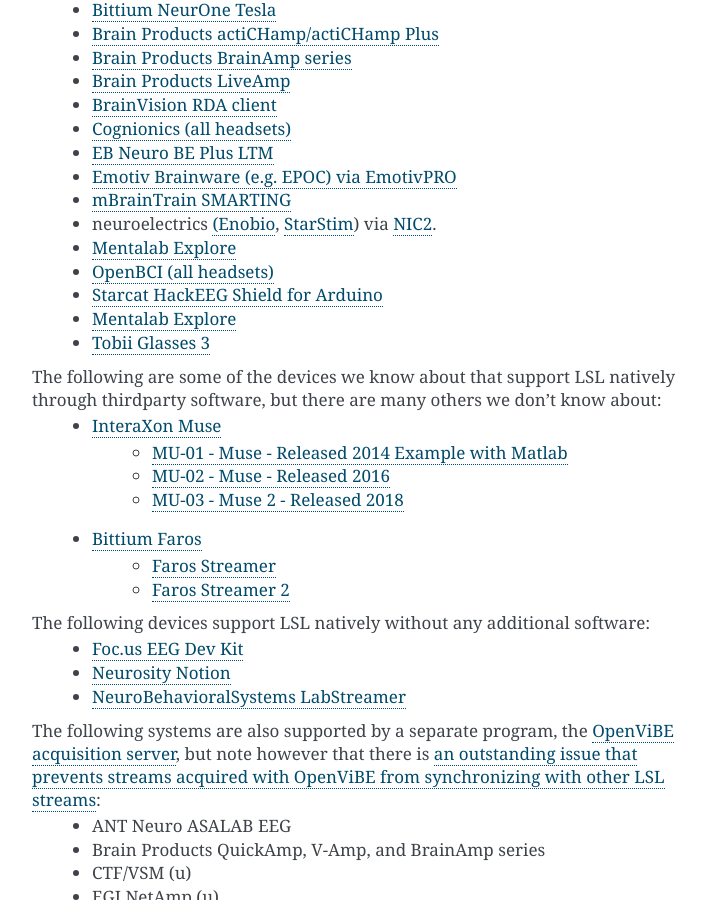
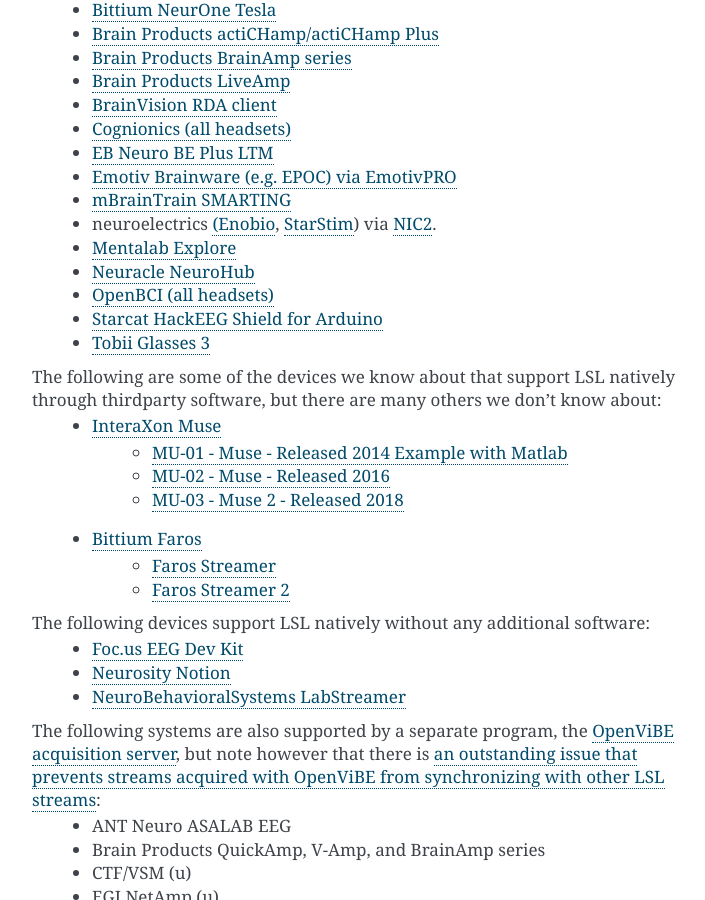
Before and after one commit to sccn/labstreaminglayer, a Sphinx documentation site: the page built from docs/info/supported_devices.rst, in a window 1280 px wide and 900 px high, scrolled down 908 px. Shown: the whole window, without its empty margins (388-1093 px from the left). Built offline with Sphinx 7.4.7, drawn with Linux system fonts in a browser that asks for light colours.

Commit message:
Update supported_devices.rst to add Neuracle NeuroHub

```diff
--- a/docs/info/supported_devices.rst
+++ b/docs/info/supported_devices.rst
@@ -38,10 +38,10 @@
   * `Emotiv Brainware (e.g. EPOC) via EmotivPRO <https://github.com/Emotiv/labstreaminglayer>`__
   * `mBrainTrain SMARTING <http://www.mbraintrain.com/smarting/>`__
   * neuroelectrics `(Enobio <http://www.neuroelectrics.com/products/enobio/>`__, `StarStim <https://www.neuroelectrics.com/solutions/starstim>`__) via `NIC2 <https://www.neuroelectrics.com/solution/software-integrations/nic2>`__.
-  * `Mentalab Explore <https://mentalab.com/>`__
+  * `Mentalab Explore <https://github.com/Mentalab-hub/explorepy>`__
+  * `Neuracle NeuroHub <https://github.com/neuracle/Neuracle.LSLSample>`__
   * `OpenBCI (all headsets) <http://docs.openbci.com/software/06-labstreaminglayer>`__
   * `Starcat HackEEG Shield for Arduino <https://www.starcat.io/>`__
-  * `Mentalab Explore <https://github.com/Mentalab-hub/explorepy>`__
   * `Tobii Glasses 3 <https://github.com/tobiipro/Tobii.Glasses3.SDK/releases>`__
 
 The following are some of the devices we know about that support LSL natively through thirdparty software, but there are many others we don't know about:
```
